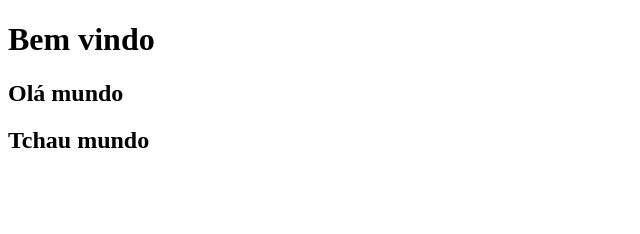
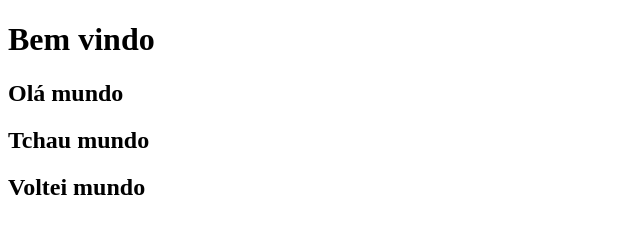
Before and after one commit to SAMDEV00/git-github, a plain HTML site: page index.html in a window 1280 px wide. Shown: the whole page, without its empty margins (0-640 px from the left). Drawn offline with Linux system fonts and the light colour scheme.

Commit message:
outro h2

```diff
--- a/index.html
+++ b/index.html
@@ -10,5 +10,6 @@
     <h1>Bem vindo</h1>
     <h2>Olá mundo</h2>
     <h2>Tchau mundo</h2>
+    <h2>Voltei mundo</h2>
 </body>
 </html>
```
